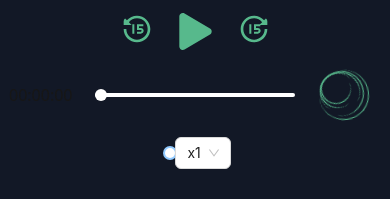
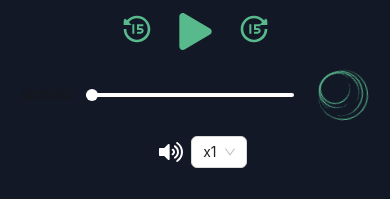
Before and after one commit to kiakayemen/podcast-web-app, a Next.js app: page / in a window 390 px wide. Shown: the part 704-903 px from the top of the page. Built offline with nearby package versions, Linux system fonts and the light colour scheme.

Commit message:
add volume component and some adjustments for mobile version

```diff
--- a/package.json
+++ b/package.json
@@ -17,7 +17,8 @@
     "react-icons": "^5.4.0",
     "react-player": "^2.16.0",
     "react-redux": "^9.2.0",
-    "react-spinners": "^0.15.0"
+    "react-spinners": "^0.15.0",
+    "react-tooltip": "^5.28.0"
   },
   "devDependencies": {
     "@eslint/eslintrc": "^3",
--- a/src/app/globals.css
+++ b/src/app/globals.css
@@ -21,14 +21,14 @@ body {
   /* font-family: Arial, Helvetica, sans-serif; */
 }
 
-#progress-bar {
+/* #progress-bar {
   height: 0.25rem;
   width: 800px;
   max-width: 800px;
-  min-width: 200px; /* Set a minimum width */
-}
+  min-width: 200px;
+} */
 
-@media (max-width: 640px) {
+/* @media (max-width: 640px) {
   #progress-bar {
     width: 33.33%;
   }
@@ -44,4 +44,4 @@ body {
   #progress-bar {
     width: 75%;
   }
-}
+} */
--- a/src/components/EpisodeDisplay.jsx
+++ b/src/components/EpisodeDisplay.jsx
@@ -1,13 +1,15 @@
 "use client";
-import { FaPlay, FaPause, FaCalendar } from "react-icons/fa";
+import { FaPlay, FaPause, FaCalendar, FaVolumeUp } from "react-icons/fa";
 import { FaUserLarge, FaClock } from "react-icons/fa6";
 import { RiForward15Fill, RiReplay15Fill } from "react-icons/ri";
 import { CircleLoader } from "react-spinners";
 import { useState, useRef, useEffect } from "react";
-import { Select, Form, Slider } from "antd";
+import { Select } from "antd";
 import Loader from "./Loader";
 import Image from "next/image";
 import dynamic from "next/dynamic";
+import VolumeControl from "./VolumeControl";
+
 const ReactPlayer = dynamic(() => import("react-player"), { ssr: false });
 const EpisodeDisplay = () => {
   const playerRef = useRef(null);
@@ -182,18 +184,18 @@ const EpisodeDisplay = () => {
         </div>
         {/* progress bar */}
         <div className="flex-1 flex items-center gap-4">
-          <label className="w-[70px]" htmlFor="progress-bar">
+          <label className="sm:w-[70px] max-sm:text-xs " htmlFor="progress-bar">
             {convertTime(timePlayed)}
           </label>
           <div
             onMouseDown={(e) => handleMouseDown(e)}
             onMouseMove={(e) => handleMouseMove(e)}
             onMouseUp={(e) => handleMouseUp(e)}
-            className="h-3 cursor-pointer overflow-hidden flex items-center"
+            className="h-3 cursor-pointer w-full overflow-hidden flex items-center"
           >
             <div
               id="progress-bar"
-              className="w-full bg-white relative rounded-xl overflow-visible"
+              className="h-1 w-full max-sm:min-w-52 bg-white relative rounded-xl overflow-visible"
             >
               {/* playing fraction */}
               <div
@@ -210,7 +212,7 @@ const EpisodeDisplay = () => {
                 style={{
                   left: `${percentagePlayed}%`,
                 }}
-                className="w-3 h-3 rounded-full flex items-center justify-center bg-white -top-1  bottom-0 absolute"
+                className="w-3 h-3 rounded-full flex items-center justify-center bg-white -top-1 bottom-0 absolute"
               ></div>
               {/* downloaded fraction */}
               {/* <div
@@ -222,7 +224,7 @@ const EpisodeDisplay = () => {
                 ></div> */}
             </div>
           </div>
-          <label className="w-[70px]" htmlFor="progress-bar">
+          <label className="sm:w-[70px] max-sm:text-xs" htmlFor="progress-bar">
             {playerRef.current ? (
               convertTime(playerRef.current.getDuration())
             ) : (
@@ -231,14 +233,8 @@ const EpisodeDisplay = () => {
           </label>
         </div>
         {/* volume & playback rate */}
-        <div className="flex w-1/5 justify-evenly items-center">
-          <Form.Item noStyle>
-            <Slider
-              className="w-32"
-              onChange={(value) => setVolume(value)}
-              value={volume}
-            />
-          </Form.Item>
+        <div className="flex gap-2 w-1/5 justify-evenly items-center">
+          <VolumeControl volume={volume} setVolume={setVolume} />
           <Select
             defaultValue="x1"
             style={{
--- /dev/null
+++ b/src/components/VolumeControl.jsx
@@ -0,0 +1,60 @@
+"use client";
+import { useState, useRef, use } from "react";
+import { FaVolumeUp, FaVolumeMute } from "react-icons/fa";
+
+const VolumeControl = (props) => {
+  const volume = props.volume;
+  const setVolume = props.setVolume;
+  const [isHovered, setIsHovered] = useState(false);
+  const hoverRef = useRef(false);
+
+  const handleMouseEnter = () => {
+    hoverRef.current = true;
+    setIsHovered(true);
+  };
+
+  const handleMouseLeave = () => {
+    hoverRef.current = false;
+    setTimeout(() => {
+      if (!hoverRef.current) {
+        setIsHovered(false);
+      }
+    }, 200);
+  };
+
+  return (
+    <div className="relative flex items-center">
+      {/* Volume Icon */}
+      <div
+        className={`cursor-pointer ${
+          isHovered ? "text-accentColor" : "text-white"
+        }`}
+        onMouseEnter={handleMouseEnter}
+        onMouseLeave={handleMouseLeave}
+          >
+        {volume === 0 ? <FaVolumeMute size={24} /> : <FaVolumeUp size={24} />}
+      </div>
+
+      {/* Tooltip (Slider + Label) */}
+      {isHovered && (
+        <div
+          className="absolute bottom-10 left-1/2 transform -translate-x-1/2 bg-gray-800 text-white p-2 rounded shadow-lg"
+          onMouseEnter={handleMouseEnter}
+          onMouseLeave={handleMouseLeave}
+        >
+          <input
+            type="range"
+            min={0}
+            max={100}
+            value={volume}
+            onChange={(e) => setVolume(Number(e.target.value))}
+            className="w-32 h-2 bg-gray-400 rounded-lg appearance-none cursor-pointer"
+          />
+          <p className="text-xs text-center mt-1">{volume}%</p>
+        </div>
+      )}
+    </div>
+  );
+};
+
+export default VolumeControl;
```
Also changed, not shown: 1 other file (tests, documents, lock files or other folders).
